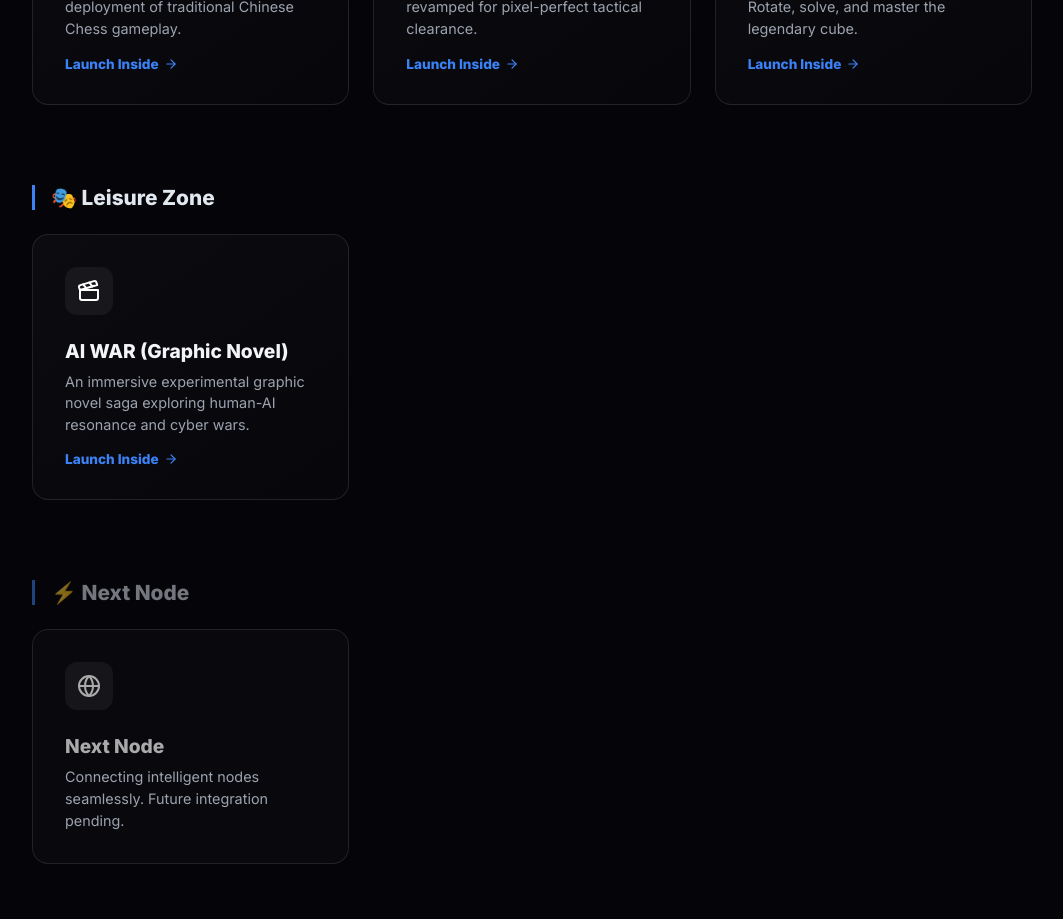
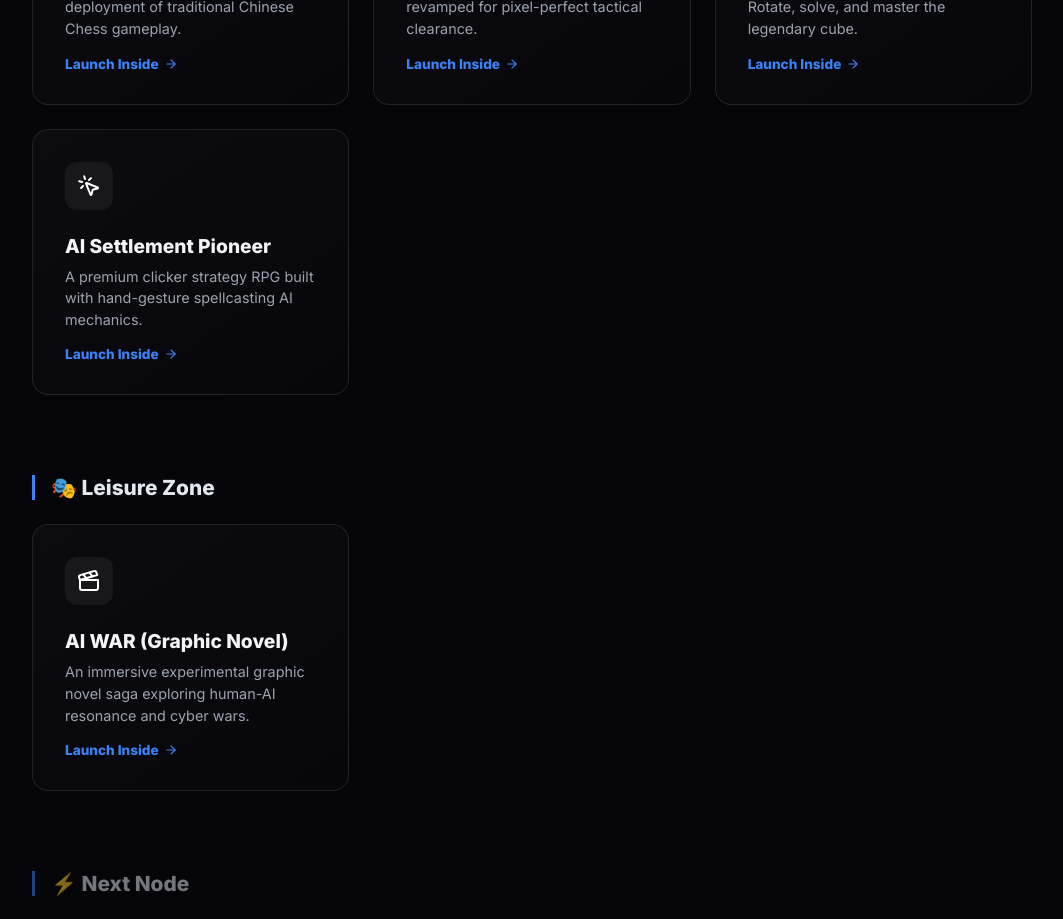
Before and after one commit to toydogcat/luna-ai, a React (Vite) app: page / in a window 1280 px wide. Shown: the part 1940-2859 px from the top of the page, without its empty margins (58-1121 px from the left). Built offline with nearby package versions, Linux system fonts and the light colour scheme.

Commit message:
feat: integrate AI Clicker game to dashboard launcher

```diff
--- a/src/App.jsx
+++ b/src/App.jsx
@@ -87,6 +87,12 @@ const PROJECT_CATEGORIES = [
         translationKey: 'projects.aiMagicCube',
         url: 'https://toydogcat.github.io/ai-magic-cube/',
         icon: <Grid3X3 size={24} />
+      },
+      {
+        id: 'ai-clicker',
+        translationKey: 'projects.aiClicker',
+        url: 'https://toydogcat.github.io/ai-clicker/',
+        icon: <MousePointerClick size={24} />
       }
     ]
   },
--- a/src/i18n.js
+++ b/src/i18n.js
@@ -64,6 +64,10 @@ const resources = {
         aiMagicCube: {
           title: 'AI Rubik\'s Cube',
           desc: 'Immersive spatial logic challenge. Rotate, solve, and master the legendary cube.'
+        },
+        aiClicker: {
+          title: 'AI Settlement Pioneer',
+          desc: 'A premium clicker strategy RPG built with hand-gesture spellcasting AI mechanics.'
         },
         aiAmulet: {
           title: 'Cyber-Daoist Talisman',
@@ -196,6 +200,10 @@ const resources = {
           title: 'AI 3D 魔術方塊',
           desc: '挑戰立體空間感！轉動、解謎，成為掌控方塊邏輯的大師。'
         },
+        aiClicker: {
+          title: 'AI 殖民開拓者',
+          desc: '極致奢華的策略放置 RPG！融合手勢 AI 辨識進行魔法詠唱，建設繁榮的科技城邦。'
+        },
         aiAmulet: {
           title: '賽博修仙・符咒編譯終端',
           desc: '將古老符咒視為對宇宙下達的 Command Line，融合太極代碼雨的賽博沈浸式終端。'
```
